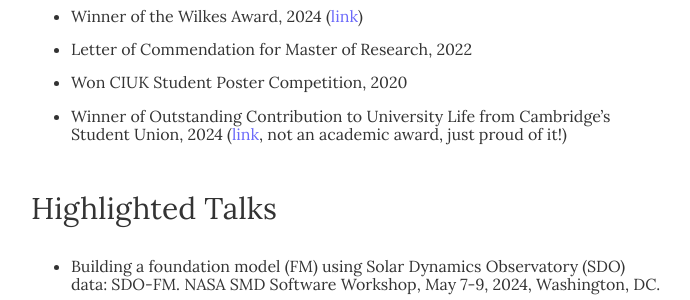
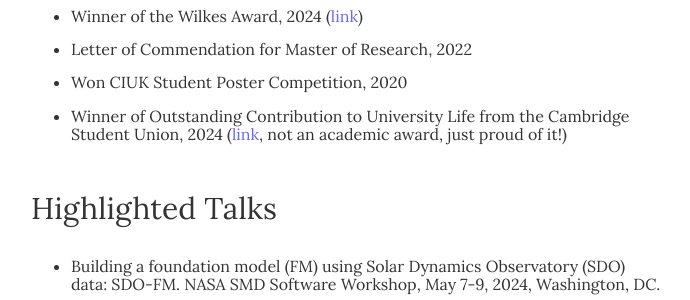
Before and after one commit to dead-water/dead-water.github.io, a Jekyll site: the page built from _pages/publications.md, in a window 1280 px wide. Shown: the part 689-989 px from the top of the page, without its empty margins (294-984 px from the left). Built offline with Jekyll 4.4.1, drawn with Linux system fonts in a browser that asks for light colours.

Commit message:
Update publications.md

```diff
--- a/_pages/publications.md
+++ b/_pages/publications.md
@@ -13,7 +13,7 @@
 - Winner of the Wilkes Award, 2024 ([link](https://academic.oup.com/comjnl/pages/Wilkes_award?login=false))
 - Letter of Commendation for Master of Research, 2022
 - Won CIUK Student Poster Competition, 2020
-- Winner of Outstanding Contribution to University Life from Cambridge's Student Union, 2024 ([link](https://www.cambridgesu.co.uk/news/article/cambridgesu/Cambridge-Students-Awards/), not an academic award, just proud of it!)
+- Winner of Outstanding Contribution to University Life from the Cambridge Student Union, 2024 ([link](https://www.cambridgesu.co.uk/news/article/cambridgesu/Cambridge-Students-Awards/), not an academic award, just proud of it!)
 
 ## Highlighted Talks
 
```
